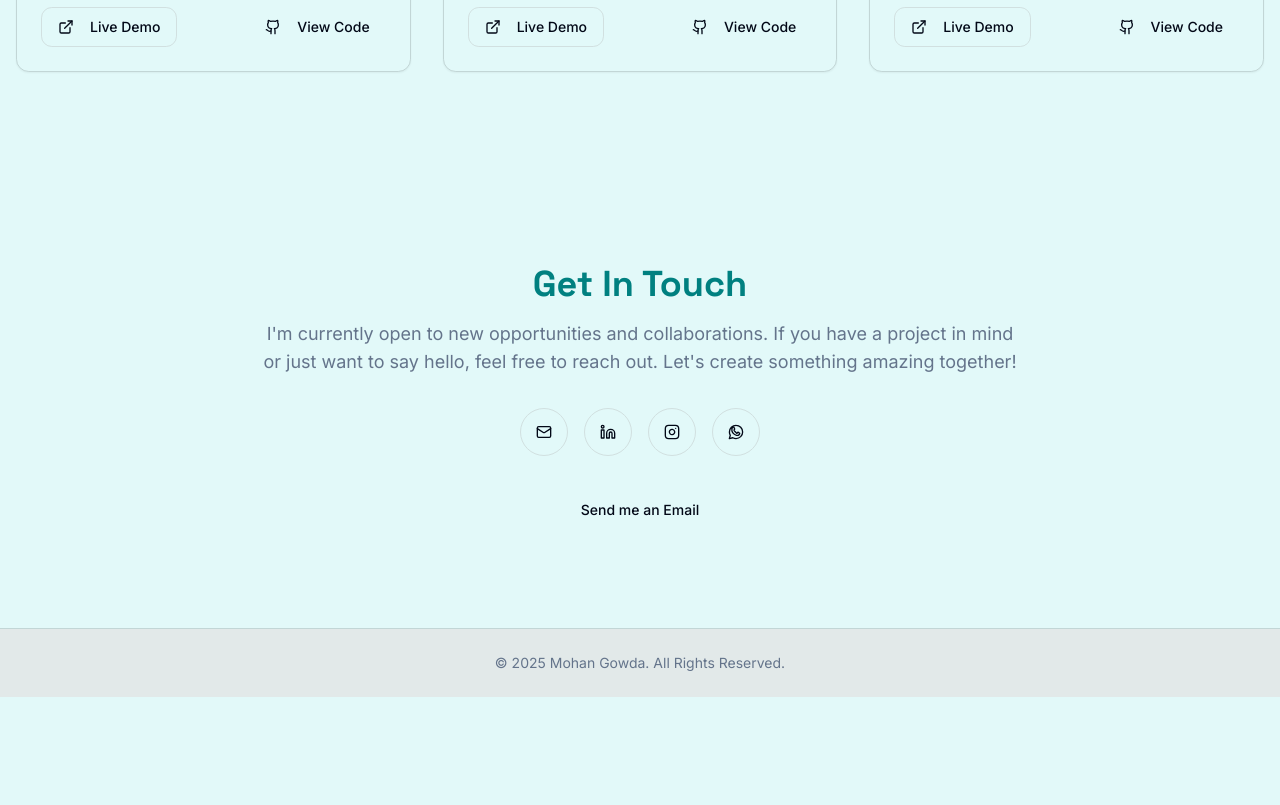
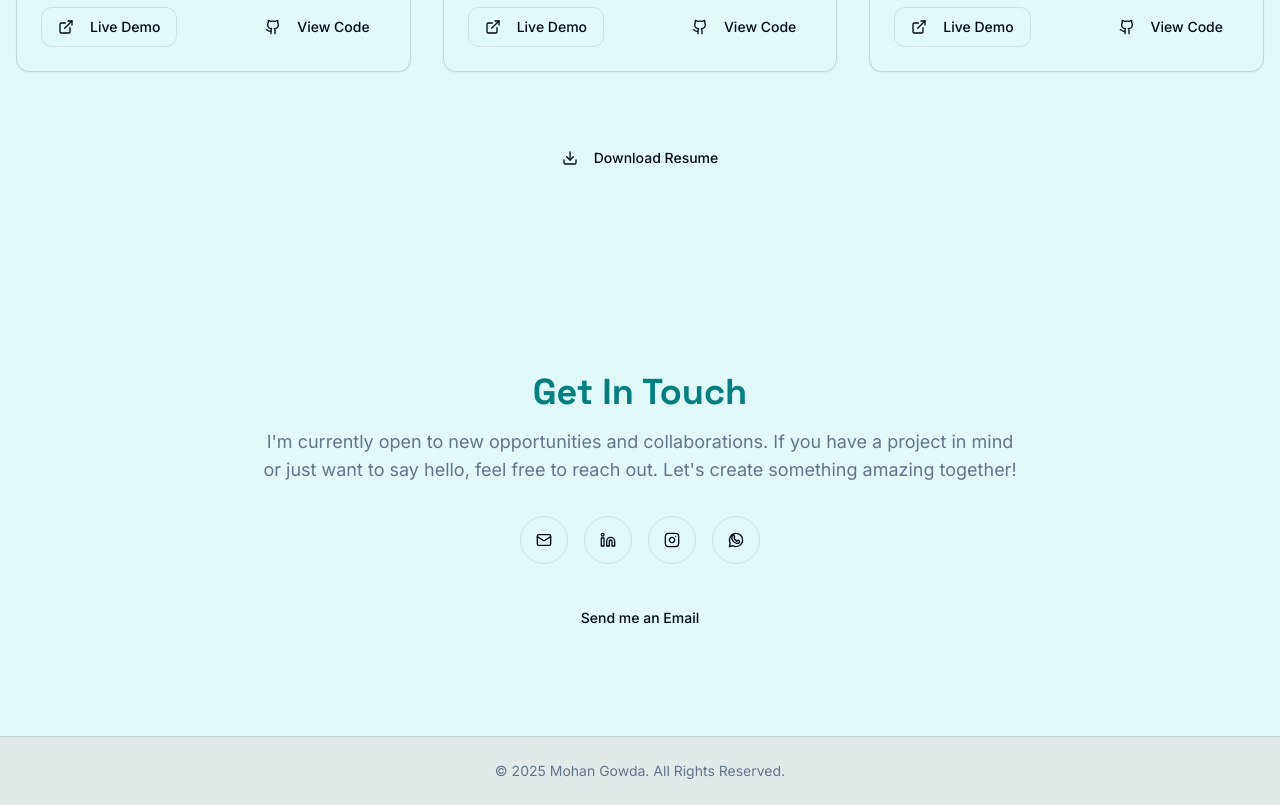
Before and after one commit to sudharshan41/Mohan-Kumar, a Next.js app: page / in a window 1280 px wide. Shown: the part 2120-2925 px from the top of the page. Before the commit the page ends 2817 px from the top, so only its background shows below. Built offline with nearby package versions, Linux system fonts and the light colour scheme.

Commit message:
add the download resume option after the my work section

```diff
--- a/src/components/projects-section.tsx
+++ b/src/components/projects-section.tsx
@@ -2,7 +2,7 @@ import Image from "next/image";
 import Link from "next/link";
 import { Button } from "@/components/ui/button";
 import { Card, CardContent, CardFooter, CardHeader, CardTitle, CardDescription } from "@/components/ui/card";
-import { ExternalLink, Github } from "lucide-react";
+import { ExternalLink, Github, Download } from "lucide-react";
 
 const projects = [
   {
@@ -74,6 +74,14 @@ export default function ProjectsSection() {
             </Card>
           ))}
         </div>
+        <div className="mt-16 text-center">
+          <Button asChild size="lg" variant="accent">
+            <a href="/MK@24.pdf" download="MK@24.pdf">
+              <Download className="mr-2 h-5 w-5" />
+              Download Resume
+            </a>
+          </Button>
+        </div>
       </div>
     </section>
   );
```
